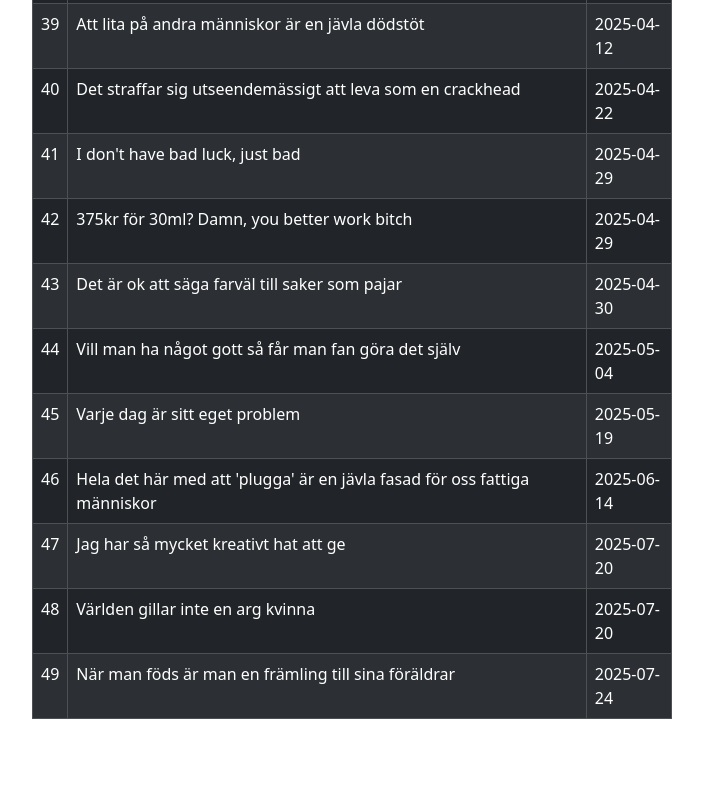
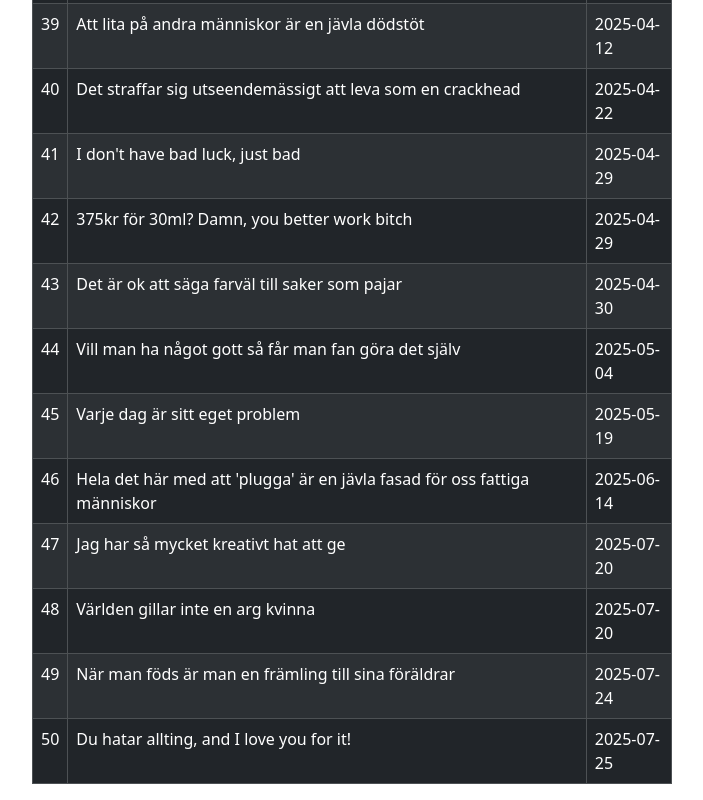
Before and after one commit to Stenstromen/filosofiskaeleonora, a React (Vite) app: page /all in a window 1280 px wide. Shown: the part 2636-3436 px from the top of the page, without its empty margins (288-991 px from the left). Before the commit the page ends 3371 px from the top, so only its background shows below. Built offline with nearby package versions, Linux system fonts and the light colour scheme.

Commit message:
:sparkles: feat: Add quote

```diff
--- a/src/assets/Quotes.js
+++ b/src/assets/Quotes.js
@@ -256,6 +256,11 @@
     quote: "När man föds är man en främling till sina föräldrar",
     date: "2025-07-24",
   },
+  {
+    id: 50,
+    quote: "Du hatar allting, and I love you for it!",
+    date: "2025-07-25",
+  },
 ];
 
 export default Quotes;
```
